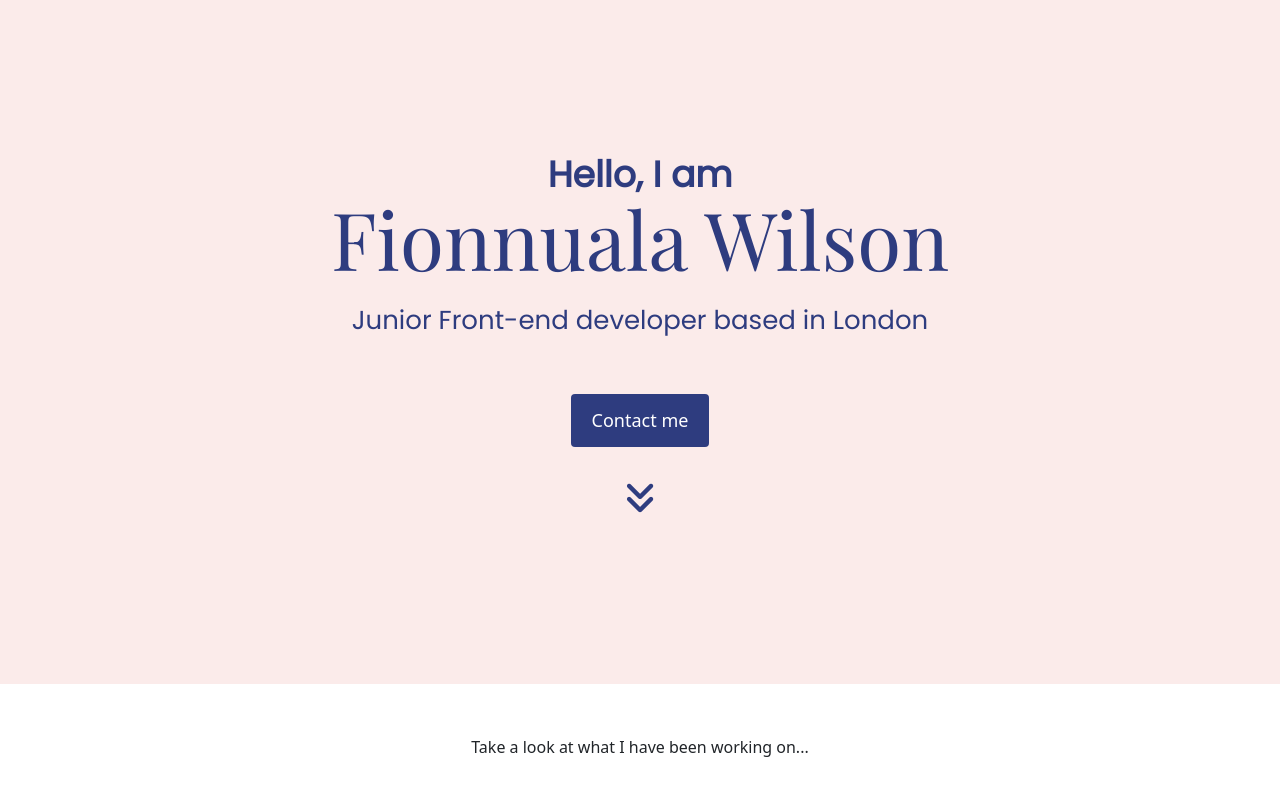
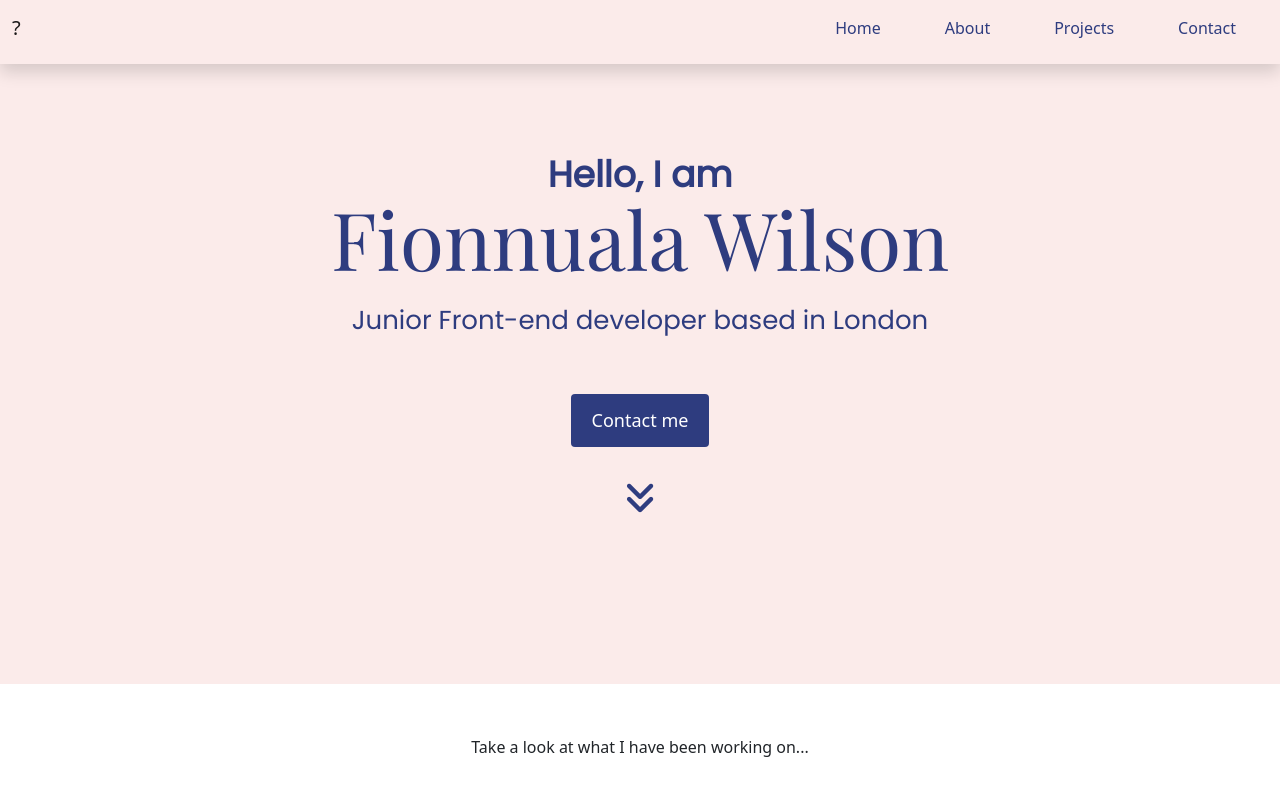
Before and after one commit to Fionnuala12/shecodes-responsive-project-final, a plain HTML site: page index.html in a window 1280 px wide. Shown: the top 800 px of the page. Drawn offline with nearby package versions, Linux system fonts and the light colour scheme.

Commit message:
Navbar added & additional pages created
Bootstrap one used

```diff
--- a/index.html
+++ b/index.html
@@ -13,6 +13,30 @@
     <title>Document</title>
 </head>
 <body>
+    <nav class="navbar navbar-expand-lg navbar-light fixed-top shadow">
+        <div class="mb-2 container-fluid">
+          <a class="navbar-brand" href="#">?</a>
+          <button class="navbar-toggler" type="button" data-bs-toggle="collapse" data-bs-target="#navbarNav" aria-controls="navbarNav" aria-expanded="false" aria-label="Toggle navigation">
+            <span class="navbar-toggler-icon"></span>
+          </button>
+          <div class="collapse navbar-collapse" id="navbarNav">
+            <ul class="navbar-nav ms-auto">
+              <li class="nav-item px-4">
+                <a class="nav-link active" aria-current="page" href="/">Home</a>
+              </li>
+              <li class="nav-item px-4">
+                <a class="nav-link" href="/about.html">About</a>
+              </li>
+              <li class="nav-item px-4">
+                <a class="nav-link" href="/projects.html">Projects</a>
+              </li>
+              <li class="nav-item px-4">
+                <a class="nav-link" href="/contact.html">Contact</a>
+              </li>
+            </ul>
+          </div>
+        </div>
+      </nav>
     <div class="hero">
         <p>Hello, I am</p>
         <h1>Fionnuala Wilson</h1>
--- a/styles/style.css
+++ b/styles/style.css
@@ -83,6 +83,14 @@ img{
     padding: 100px 20px;
 }
 
+.navbar {
+    background: var(--branding-color)!important;
+}
+
+.nav-link {
+    color: var(--secondary-color)!important;
+}
+
 @media(max-width:960px) {
 
     .hero h1 {
```
Also changed, not shown: about.html (added, +11 -0 lines), contact.html (added, +11 -0 lines), projects.html (added, +12 -0 lines).
